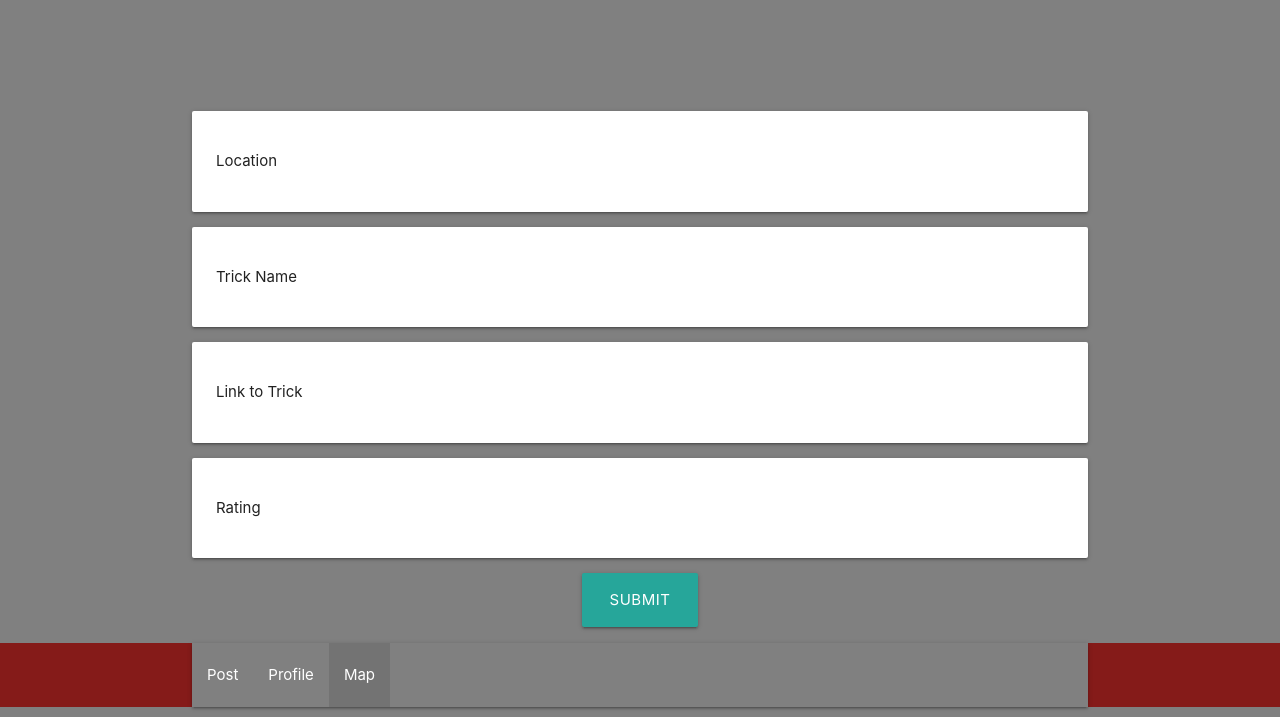
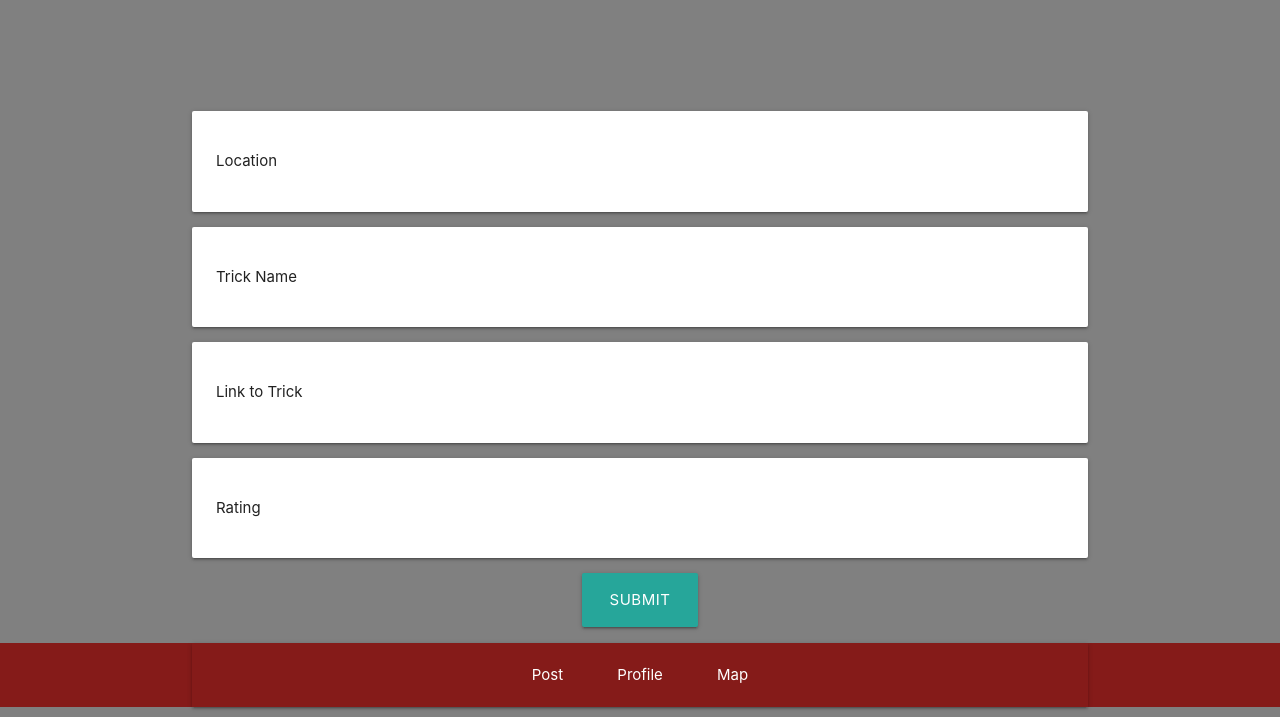
Before and after one commit to IzzleNizzle/SK8, a website: page public/post.html in a window 1280 px wide. Shown: the part 93-810 px from the top of the page. Drawn offline with nearby package versions, Linux system fonts and the light colour scheme; a web font is replaced by a local one.

Commit message:
centered footer

```diff
--- a/public/css/style.css
+++ b/public/css/style.css
@@ -39,6 +39,21 @@
 .row {
     margin-bottom: 0px;
 }
-.navigation {
+nav.nav-center {
+    background-color: #851b19;
+}
+nav.nav-center ul {
     text-align: center;
+    background-color: #851b19;
 }
+nav.nav-center ul li {
+    display: inline;
+    float: none;
+    background-color: #851b19;
+}
+nav.nav-center ul li a {
+    display: inline-block;
+    background-color: #851b19;
+    margin-left: 10px;
+    margin-right: 10px;
+}
--- a/public/post.html
+++ b/public/post.html
@@ -40,12 +40,12 @@
 <div class="footer">
     <div class="container">
         <div class="row">
-      <nav>
-        <div class="nav-wrapper">
-          <ul class="navigation">
-            <li><a href="post.html">Post</a></li>
+  <nav class="nav-center" role="navigation">
+    <div class="nav-wrapper container">
+      <ul>
+        <li class="active"><a href="post.html">Post</a></li>
         <li><a href="profile.html">Profile</a></li>
-            <li class="active"><a href="map.html">Map</a></li>
+        <li><a href="map.html">Map</a></li>
       </ul>
     </div>
   </nav>
```
Also changed, not shown: public/map.html (+3 -3 lines). Lines whose indentation alone changed are shown as unchanged.
